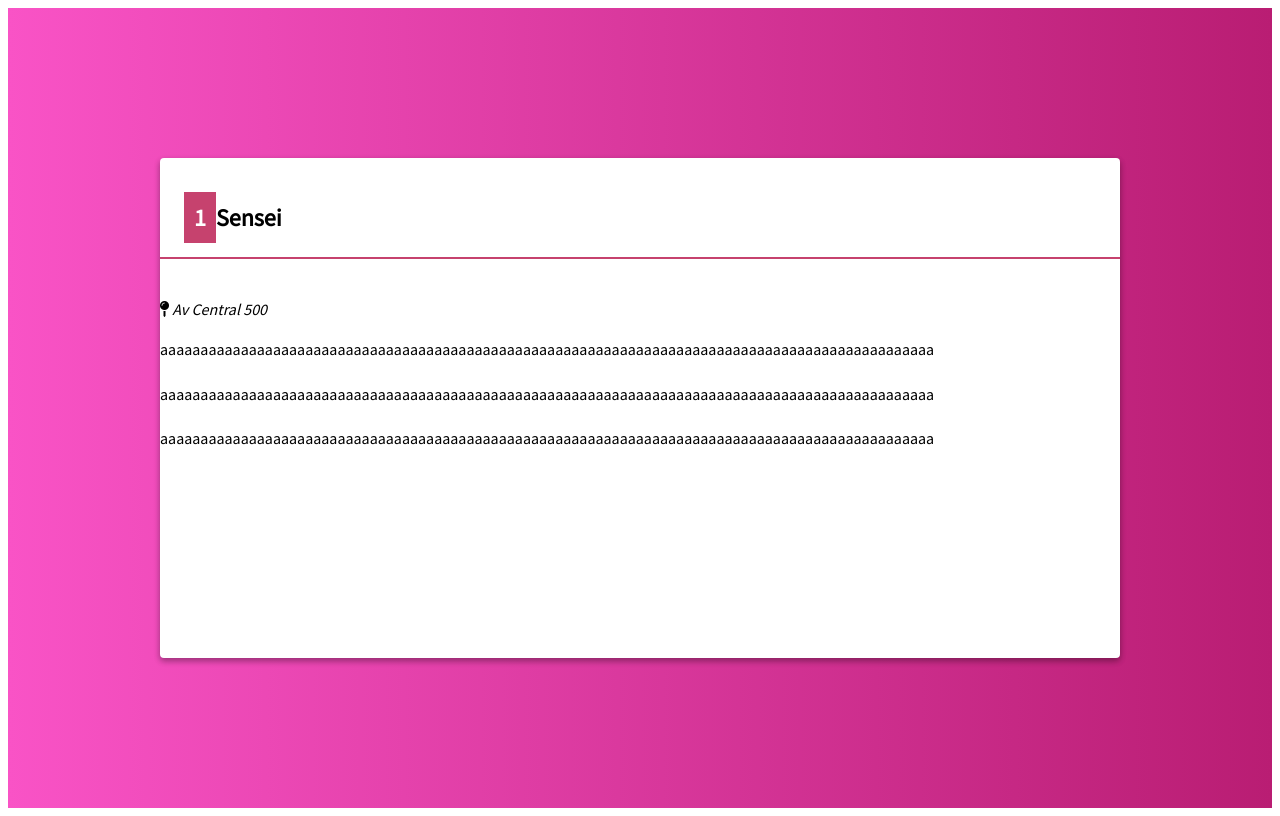
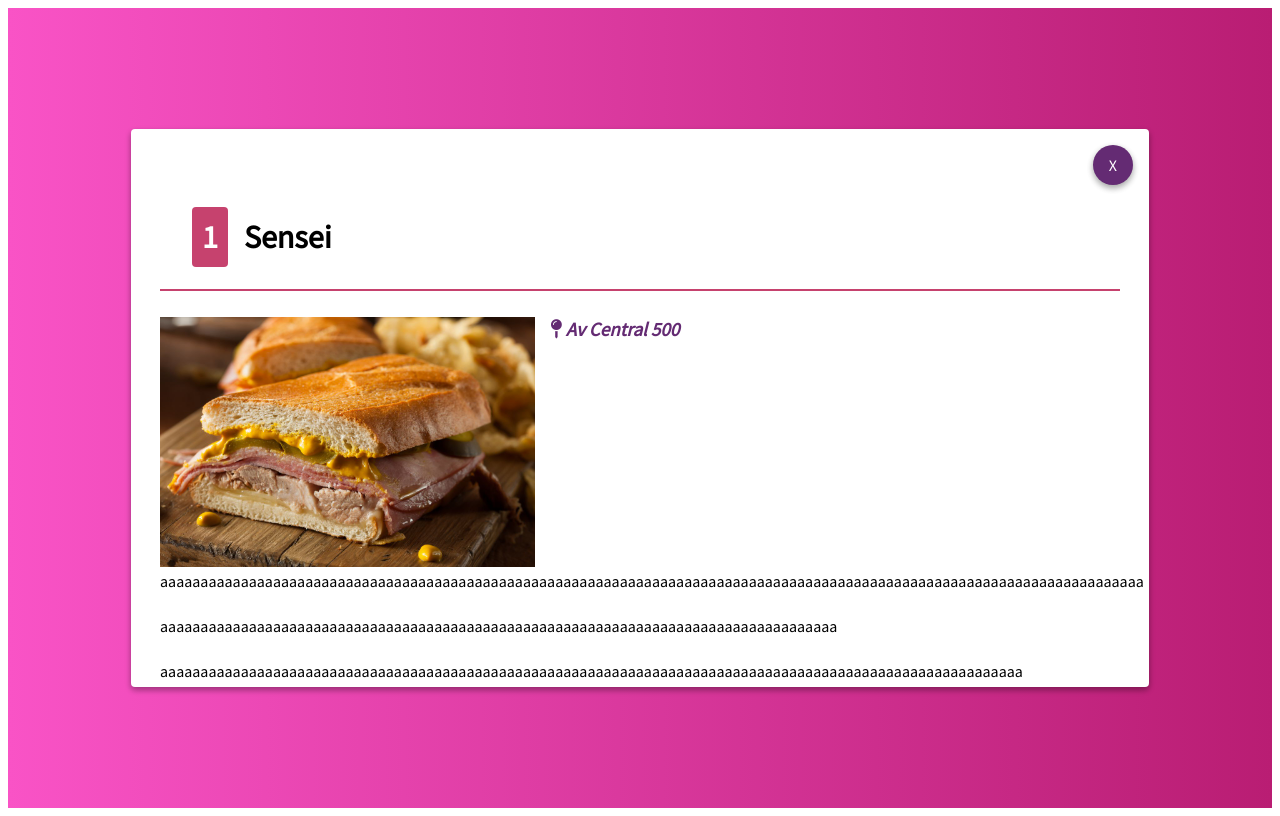
Before and after one commit to Esleyder/esleyder.github.com, a PHP site: page /restaurantes/sensei.html in a window 1280 px wide. Run offline with PHP 8.4, Linux system fonts and the light colour scheme.

Commit message:
terminado css

```diff
--- a/boletines/assets/css/main.css
+++ b/boletines/assets/css/main.css
@@ -9,8 +9,17 @@ a{
 	text-decoration: none;
 	color: #d500f9;
 }
+
+a:hover{
+	opacity: 0.8;
+}
+a:focus{
+	background: red;
+}
+
 .title{
 	text-transform: uppercase;
+	text-align: center;
 }
 .paragraph{
 	line-height: 1.8em;
@@ -33,6 +42,8 @@ height: 100%;
 background-color: white;
 box-shadow: 0 3px 6px rgba(0,0,0,0.16), 0 3px 6px rgba(0,0,0,0.23);
 border-radius: 4px;
+position: relative;
+padding: 1.8em;
 }
 .red{
     height:200px;
@@ -58,10 +69,48 @@ border-radius: 4px;
 	border-width: 2px;
 	border-color: #C6426E;
 	padding: 1em;
+	font-size: 2em;
 }
 
 .position{
 	background-color:#C6426E;
 	color:white;
 	padding: 10px;
+	border-radius: 4px;
+	margin-right: 0.5em;
 }
+
+.actions{
+	position: absolute;
+	top:1em;
+	right:1em;
+}
+
+.close{
+height: 40px;
+width: 40px;
+color:white;
+border-radius:50%;
+background-color: #642B73;
+display: inline-block;
+box-shadow: 0 3px 6px rgba(0,0,0,0.16), 0 3px 6px rgba(0,0,0,0.23);
+font-weight: 300;
+cursor:pointer;
+display:flex;
+align-items: center;
+justify-content: center;
+}
+
+.address{
+	font-weight: bold;
+	color: #642B73;
+	font-size: 1.2em;
+}
+
+
+.main-image{
+	float:left;
+	margin-right: 1em;
+	height: 250px;
+
+}
--- a/boletines/index.html
+++ b/boletines/index.html
@@ -8,10 +8,11 @@
           <link href="./font-awesome/css/all.min.css" rel="stylesheet">
           <link rel="preconnect" href="https://fonts.gstatic.com">
           <link href="https://fonts.googleapis.com/css2?family=Source+Sans+Pro&display=swap" rel="stylesheet">
+          <link rel="stylesheet" href="https://cdnjs.cloudflare.com/ajax/libs/animate.css/4.1.1/animate.min.css">
      </head>
            	<body>
                   <div class="container">
-                       <div class="content">
+                       <div class="content class=content animate__animated animate__fadeInDown">
                             <header>
                                 <h2 class="title">Las mejores pizas de mi ciudad</h2>
                             </header>
--- a/boletines/restaurantes/sensei.html
+++ b/boletines/restaurantes/sensei.html
@@ -8,23 +8,30 @@
           <link href="../font-awesome/css/all.min.css" rel="stylesheet">
           <link rel="preconnect" href="https://fonts.gstatic.com">
           <link href="https://fonts.googleapis.com/css2?family=Source+Sans+Pro&display=swap" rel="stylesheet">
+          <link rel="stylesheet" href="https://cdnjs.cloudflare.com/ajax/libs/animate.css/4.1.1/animate.min.css">
+
      </head>
             <body>
                   <div class="container">
-                       <div class="content">
+                       <div class="content class=content animate__animated animate__fadeInDown"  >
+                            <div class="actions">
+                                <a href="../" class="close">
+                                    <span>X</span>
+                                </a>
+                            </div>
                             <header>
                                 <h2 class="title-item"><span class="position">1</span>Sensei </h2>
                             </header>
                             <section>
-                            <img src="" alt="">
+                            <img src="../assets/images/1.jpg" class="main-image" alt="Deliciuoso hot Cakes">
                               <div class="text">
-                              <address>
+                              <address class="address">
                                 <i class="fas fa-map-pin"></i>
                                 Av Central 500
                               </address>
-                              <p class="paragraph">aaaaaaaaaaaaaaaaaaaaaaaaaaaaaaaaaaaaaaaaaaaaaaaaaaaaaaaaaaaaaaaaaaaaaaaaaaaaaaaaaaaaaaaaaaaaaaaa</p>
-                              <p class="paragraph">aaaaaaaaaaaaaaaaaaaaaaaaaaaaaaaaaaaaaaaaaaaaaaaaaaaaaaaaaaaaaaaaaaaaaaaaaaaaaaaaaaaaaaaaaaaaaaaa</p>
-                              <p class="paragraph">aaaaaaaaaaaaaaaaaaaaaaaaaaaaaaaaaaaaaaaaaaaaaaaaaaaaaaaaaaaaaaaaaaaaaaaaaaaaaaaaaaaaaaaaaaaaaaaa</p>
+                              <p class="paragraph">aaaaaaaaaaaaaaaaaaaaaaaaaaaaaaaaaaaaaaaaaaaaaaaaaaaaaaaaaaaaaaaaaaaaaaaaaaaaaaaaaaaaaaaaaaaaaaaaaaaaaaaaaaaaaaaaaaaaaaaaaa</p>
+                              <p class="paragraph">aaaaaaaaaaaaaaaaaaaaaaaaaaaaaaaaaaaaaaaaaaaaaaaaaaaaaaaaaaaaaaaaaaaaaaaaaaaaaaaaaaaa</p>
+                              <p class="paragraph">aaaaaaaaaaaaaaaaaaaaaaaaaaaaaaaaaaaaaaaaaaaaaaaaaaaaaaaaaaaaaaaaaaaaaaaaaaaaaaaaaaaaaaaaaaaaaaaaaaaaaaaaaaa</p>
                               </div>
                                 </section>
                        </div>
```
Also changed, not shown: boletines/assets/images/1.jpg (added).
